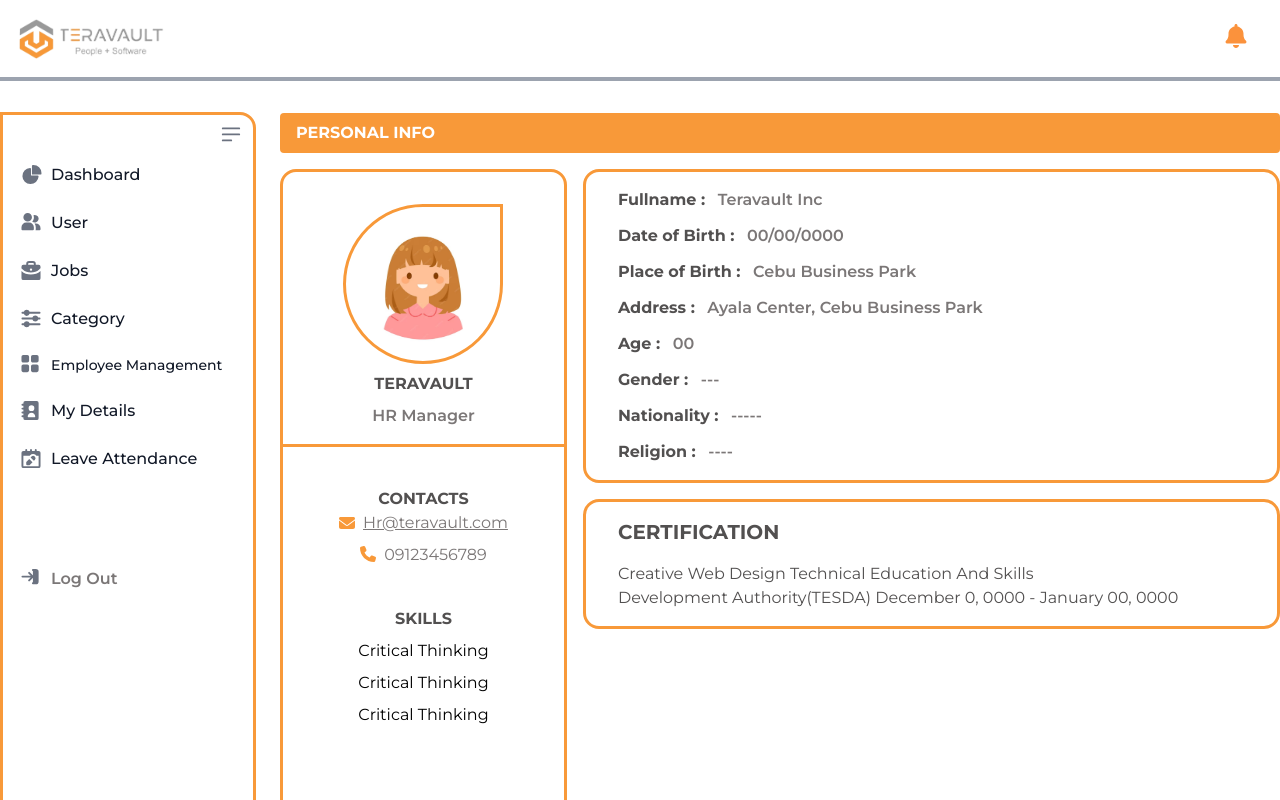
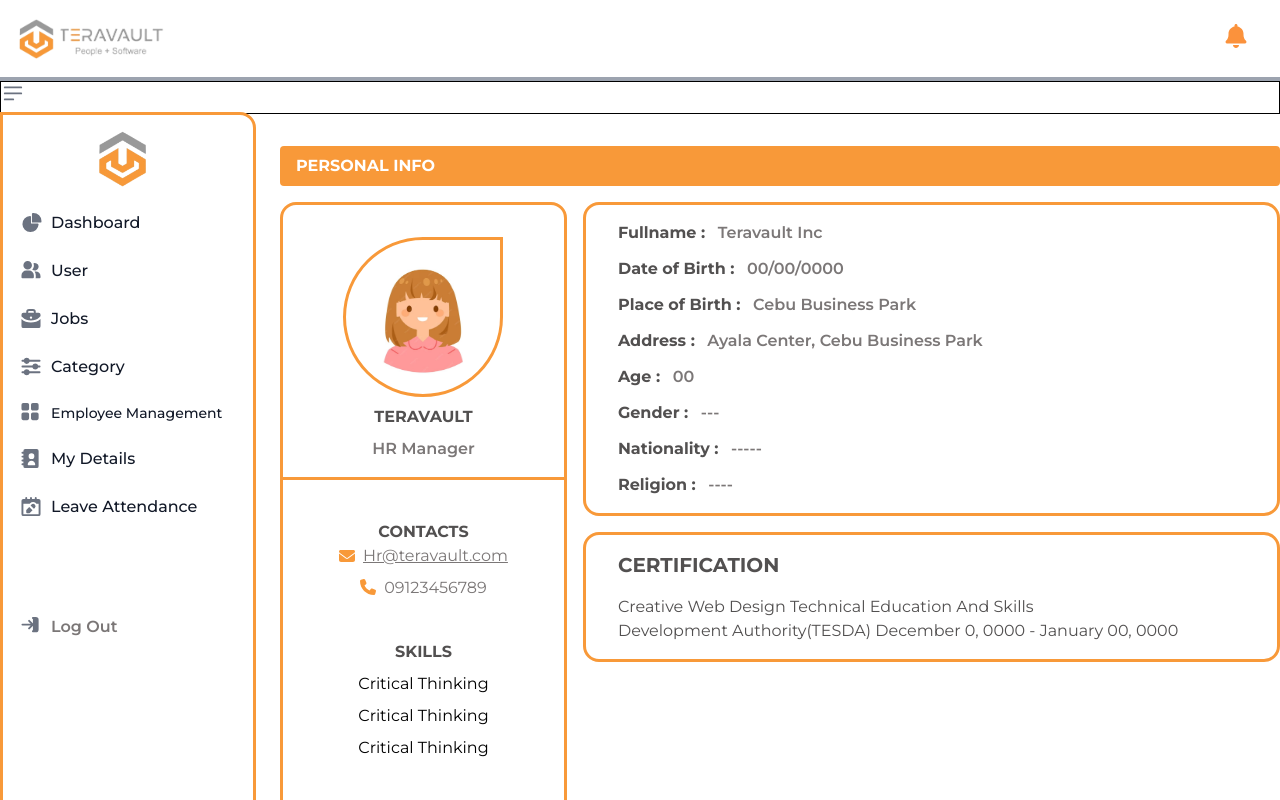
Before and after one commit to Ravenjoven/Hr-management-System, a React (Vite) app in the folder frontend/: page / in a window 1280 px wide. Shown: the top 800 px of the page. Built offline with nearby package versions, Linux system fonts and the light colour scheme.

Commit message:
fixing sidebar

```diff
--- a/frontend/src/components/Sidebard.tsx
+++ b/frontend/src/components/Sidebard.tsx
@@ -2,20 +2,17 @@
 function Sidebar() {
   const [isOpen, setIsOpen] = useState(false);
   const [expanded, setExpanded] = useState(false);
+
   return (
-    <aside
-      className={`border-[3px] rounded-tr-2xl bg-white  border-custom-text-orange fixed mt-28 top-0 left-0 z-40 w-64 h-screen transition-transform -translate-x-full sm:translate-x-0 ${
-        expanded ? "w-0" : "w-64"
-      }`}
-    >
-      <button
+    <div>
+      {/* <button
         data-drawer-target="logo-sidebar"
         data-drawer-toggle="logo-sidebar"
         aria-controls="logo-sidebar"
         type="button"
         onClick={() => setExpanded((curr) => !curr)}
-        className={`cursor-pointer ml-52 inline-flex items-center p-2 text-sm text-gray-500 transition duration-75 dark:text-gray-400 group-hover:text-gray-900 dark:group-hover:text-white
-        ${expanded ? "ml-0 pl-4" : "ml-52"}`}
+        className={`cursor-pointer ml-52 z-50 inline-flex items-center p-2 text-sm text-gray-500 transition duration-75 dark:text-gray-400 group-hover:text-gray-900 dark:group-hover:text-white
+        ${expanded ? "ml-2" : "ml-52"}`}
       >
         <span className="sr-only">Open sidebar</span>
         <svg
@@ -31,7 +28,19 @@
             d="M2 4.75A.75.75 0 012.75 4h14.5a.75.75 0 010 1.5H2.75A.75.75 0 012 4.75zm0 10.5a.75.75 0 01.75-.75h7.5a.75.75 0 010 1.5h-7.5a.75.75 0 01-.75-.75zM2 10a.75.75 0 01.75-.75h14.5a.75.75 0 010 1.5H2.75A.75.75 0 012 10z"
           ></path>
         </svg>
-      </button>
+      </button> */}
+      <aside
+        className={`border-[3px] rounded-tr-2xl sm:hidden md:block bg-white overflow-hidden border-custom-text-orange fixed mt-28 top-0 left-0 z-40 w-64 h-screen transition-transform -translate-x-full sm:translate-x-0 ${
+          expanded ? "w-0" : "w-64"
+        }`}
+      >
+        <a href="#" className="flex items-center justify-center my-4">
+          <img
+            src="../images/img2.png"
+            className="h-14 w-14 me-3"
+            alt="Flowbite Logo"
+          />
+        </a>
         <ol className="space-y-2 font-medium">
           <li className="cursor-pointer flex items-center p-2 text-gray-900 rounded-lg dark:text-white hover:bg-gray-100 dark:hover:bg-gray-700 group">
             <svg
@@ -110,7 +119,9 @@
               >
                 <path d="M6.143 0H1.857A1.857 1.857 0 0 0 0 1.857v4.286C0 7.169.831 8 1.857 8h4.286A1.857 1.857 0 0 0 8 6.143V1.857A1.857 1.857 0 0 0 6.143 0Zm10 0h-4.286A1.857 1.857 0 0 0 10 1.857v4.286C10 7.169 10.831 8 11.857 8h4.286A1.857 1.857 0 0 0 18 6.143V1.857A1.857 1.857 0 0 0 16.143 0Zm-10 10H1.857A1.857 1.857 0 0 0 0 11.857v4.286C0 17.169.831 18 1.857 18h4.286A1.857 1.857 0 0 0 8 16.143v-4.286A1.857 1.857 0 0 0 6.143 10Zm10 0h-4.286A1.857 1.857 0 0 0 10 11.857v4.286c0 1.026.831 1.857 1.857 1.857h4.286A1.857 1.857 0 0 0 18 16.143v-4.286A1.857 1.857 0 0 0 16.143 10Z" />
               </svg>
-            <span className={`text-sm block ${expanded ? "hidden" : "blocks"}`}>
+              <span
+                className={`text-sm block ${expanded ? "hidden" : "blocks"}`}
+              >
                 Employee Management
               </span>
             </a>
@@ -181,6 +192,7 @@
           </span>
         </div>
       </aside>
+    </div>
   );
 }
 export default Sidebar;
--- a/frontend/src/components/hr/AdminProfile.tsx
+++ b/frontend/src/components/hr/AdminProfile.tsx
@@ -30,6 +30,31 @@
             </div>
           </div>
         </nav>
+        <div className="border border-black">
+          <button
+            data-drawer-target="logo-sidebar"
+            data-drawer-toggle="logo-sidebar"
+            aria-controls="logo-sidebar"
+            type="button"
+            // onClick={() => setExpanded((curr) => !curr)}
+            className="cursor-pointer z-50 inline-flex items-center text-sm text-gray-500 transition duration-75 dark:text-gray-400 group-hover:text-gray-900 dark:group-hover:text-white"
+          >
+            <span className="sr-only">Open sidebar</span>
+            <svg
+              className="w-6 h-6"
+              aria-hidden="true"
+              fill="currentColor"
+              viewBox="0 0 20 21"
+              xmlns="http://www.w3.org/2000/svg"
+            >
+              <path
+                clip-rule="evenodd"
+                fill-rule="evenodd"
+                d="M2 4.75A.75.75 0 012.75 4h14.5a.75.75 0 010 1.5H2.75A.75.75 0 012 4.75zm0 10.5a.75.75 0 01.75-.75h7.5a.75.75 0 010 1.5h-7.5a.75.75 0 01-.75-.75zM2 10a.75.75 0 01.75-.75h14.5a.75.75 0 010 1.5H2.75A.75.75 0 012 10z"
+              ></path>
+            </svg>
+          </button>
+        </div>
         <div className="mt-8 relative w-full">
           <Sidebar />
           <div className="content h-full max-w-full md:ml-[280px] z-1">
@@ -37,7 +62,7 @@
               <span className="my-auto pl-4">PERSONAL INFO</span>
             </div>
             <div className="flex">
-              <div className="left-div w-[400px] h-screen mt-4 border-[3px] rounded-2xl border-custom-text-orange">
+              <div className="left-div w-[400px] min-h-screen mt-4 border-[3px] rounded-2xl border-custom-text-orange">
                 <div className="border-b-[3px] border-custom-text-orange flex flex-col text-center justify-center items-center">
                   <div className="flex justify-center items-center border-[3px] border-custom-text-orange rounded-l-full rounded-br-full mt-8 mb-2 rounded-tr-lg h-40 w-40">
                     <img
```
Lines whose indentation alone changed are shown as unchanged.
